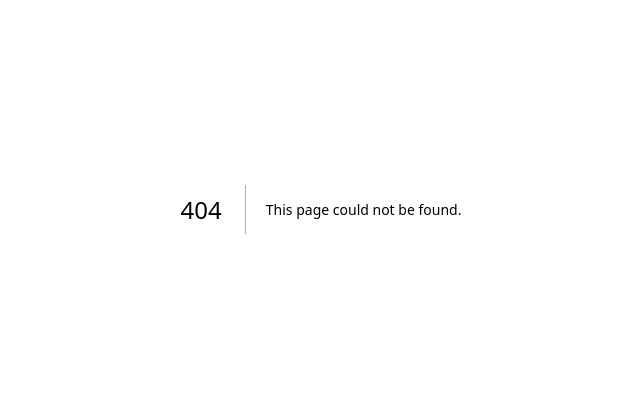
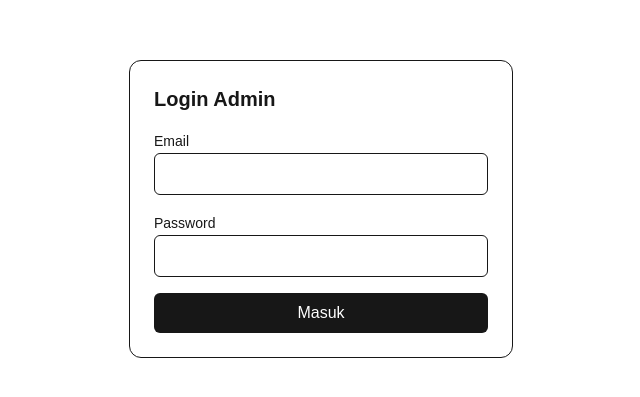
Before and after one commit to DioSaputra28/tapreview, a Next.js app: page /login in a window 1280 px wide. Before the commit this address had no page. Shown: the part 191-588 px from the top of the page, without its empty margins (319-959 px from the left). Built offline with nearby package versions, Linux system fonts and the light colour scheme.

Commit message:
feat: add login page and auth server actions

```diff
--- /dev/null
+++ b/app/login/actions.ts
@@ -0,0 +1,29 @@
+"use server";
+
+import { revalidatePath } from "next/cache";
+import { redirect } from "next/navigation";
+import { createClient } from "@/lib/supabase/server";
+
+export async function login(formData: FormData) {
+  const supabase = await createClient();
+
+  const data = {
+    email: String(formData.get("email") ?? ""),
+    password: String(formData.get("password") ?? ""),
+  };
+
+  const { error } = await supabase.auth.signInWithPassword(data);
+  if (error) {
+    return { error: error.message };
+  }
+
+  revalidatePath("/", "layout");
+  redirect("/dashboard");
+}
+
+export async function logout() {
+  const supabase = await createClient();
+  await supabase.auth.signOut();
+  revalidatePath("/", "layout");
+  redirect("/login");
+}
--- /dev/null
+++ b/app/login/page.tsx
@@ -0,0 +1,47 @@
+"use client";
+
+import { useState } from "react";
+import { login } from "./actions";
+
+export default function LoginPage() {
+  const [error, setError] = useState<string | null>(null);
+
+  return (
+    <main className="flex min-h-full flex-1 items-center justify-center p-6">
+      <form
+        action={async (formData) => {
+          const res = await login(formData);
+          if (res?.error) setError(res.error);
+        }}
+        className="w-full max-w-sm space-y-4 rounded-xl border p-6"
+      >
+        <h1 className="text-xl font-semibold">Login Admin</h1>
+        {error && <p className="text-sm text-red-600">{error}</p>}
+        <label className="block space-y-1">
+          <span className="text-sm">Email</span>
+          <input
+            name="email"
+            type="email"
+            required
+            className="w-full rounded-md border px-3 py-2"
+          />
+        </label>
+        <label className="block space-y-1">
+          <span className="text-sm">Password</span>
+          <input
+            name="password"
+            type="password"
+            required
+            className="w-full rounded-md border px-3 py-2"
+          />
+        </label>
+        <button
+          type="submit"
+          className="w-full rounded-md bg-foreground px-3 py-2 text-background"
+        >
+          Masuk
+        </button>
+      </form>
+    </main>
+  );
+}
```
